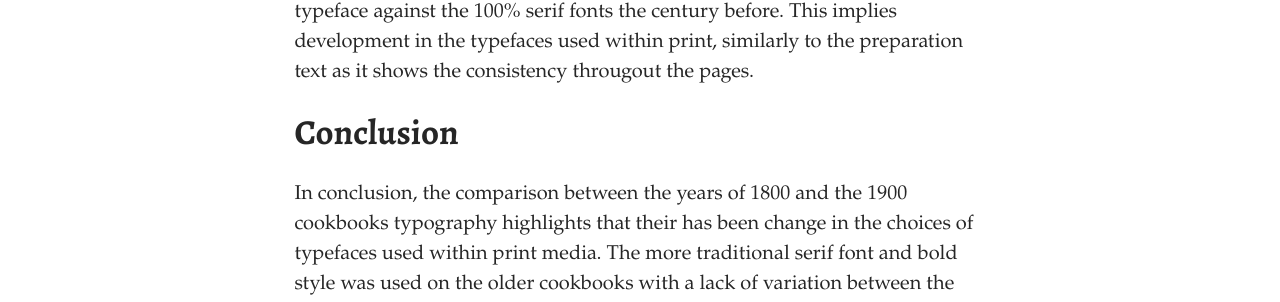
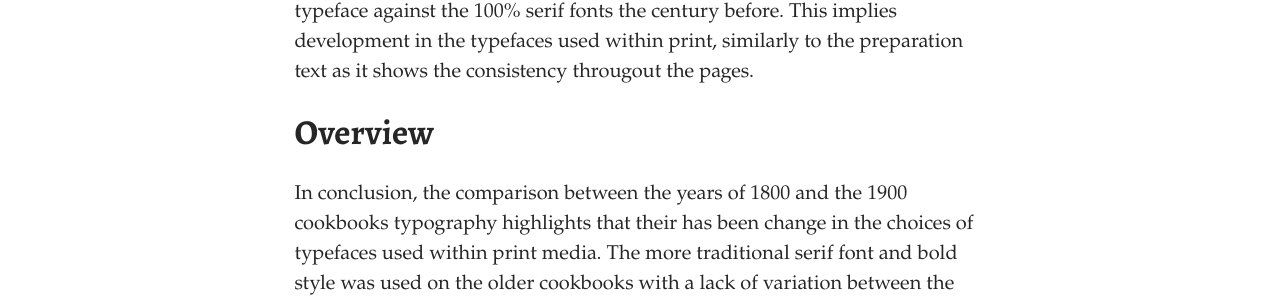
Before and after one commit to charlotteaashley/typo-design-template, a Jekyll site: the page built from _posts/2021-10-21-typography-in-cook-books.md, in a window 1280 px wide and 900 px high, scrolled down 3589 px. Shown: the part 152-454 px from the top of the window. Built offline with Jekyll 4.4.1, drawn with Linux system fonts in a browser that asks for light colours; some web fonts are replaced.

Commit message:
Update Post “2021-10-21-typography-in-cook-books”

```diff
--- a/_posts/2021-10-21-typography-in-cook-books.md
+++ b/_posts/2021-10-21-typography-in-cook-books.md
@@ -57,7 +57,7 @@ These statistics highlight the most change in comparison to the century prior by
 
 The page numbering of the cookbooks within the years 1901-2001 differs significantly from the year prior as it shows more than 75% was sans-serif typeface against the 100% serif fonts the century before. This implies development in the typefaces used within print, similarly to the preparation text as it shows the consistency througout the pages.
 
-## Conclusion
+## Overview
 
 In conclusion, the comparison between the years of 1800 and the 1900 cookbooks typography highlights that their has been change in the choices of typefaces used within print media. The more traditional serif font and bold style was used on the older cookbooks with a lack of variation between the two sans-serif and serif typefaces. Whereas the cookbooks within the 20th century had developed in terms of typography choices which were shifted to a more modern look of sans-serif, especially in the bulk of the text within the books. The style of italics also became more popular as the bold dropped.
 
```
